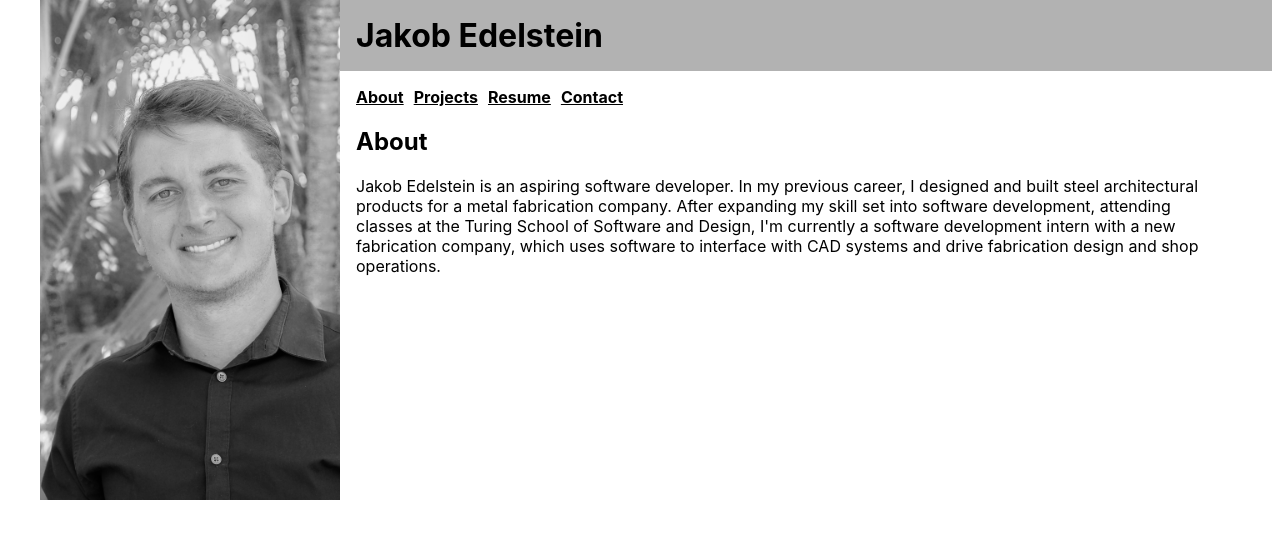
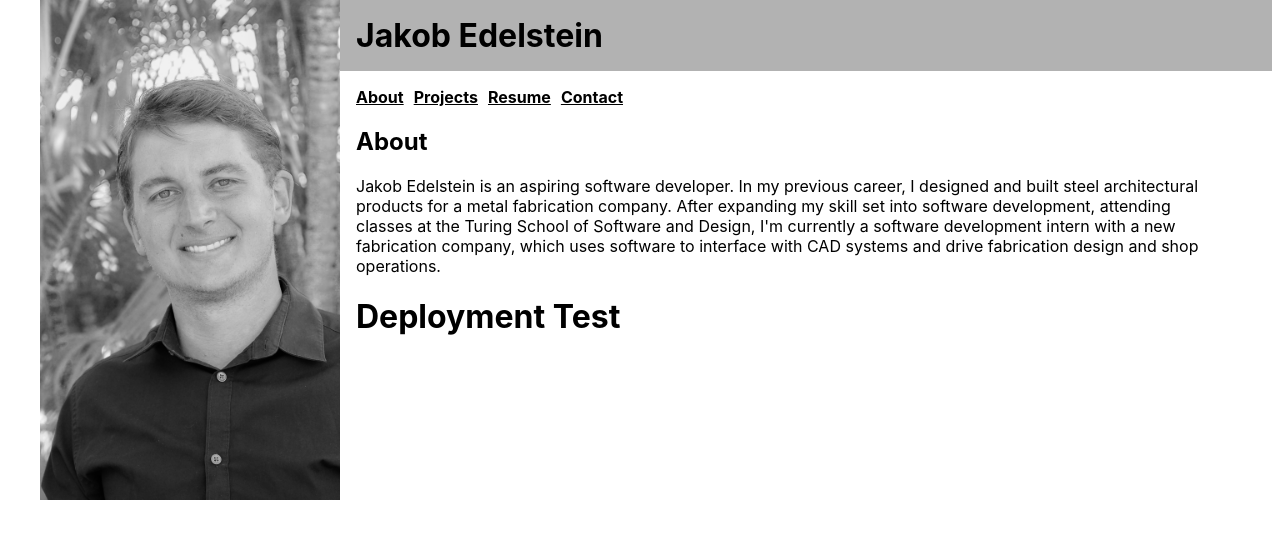
Before and after one commit to jake-edel/portfolio-site-old, a React (Create React App) app: page / in a window 1280 px wide. Shown: the top 538 px of the page. Built offline with nearby package versions, Linux system fonts and the light colour scheme.

Commit message:
deployment test

```diff
--- a/src/components/About.js
+++ b/src/components/About.js
@@ -8,6 +8,7 @@ const About = () => {
                 my skill set into software development, attending classes at the Turing School of
                 Software and Design, I'm currently a software development intern with a new fabrication company, which
                 uses software to interface with CAD systems and drive fabrication design and shop operations.</p>
+            <h1>Deployment Test</h1>
         </div>
     </div>
     )
```
